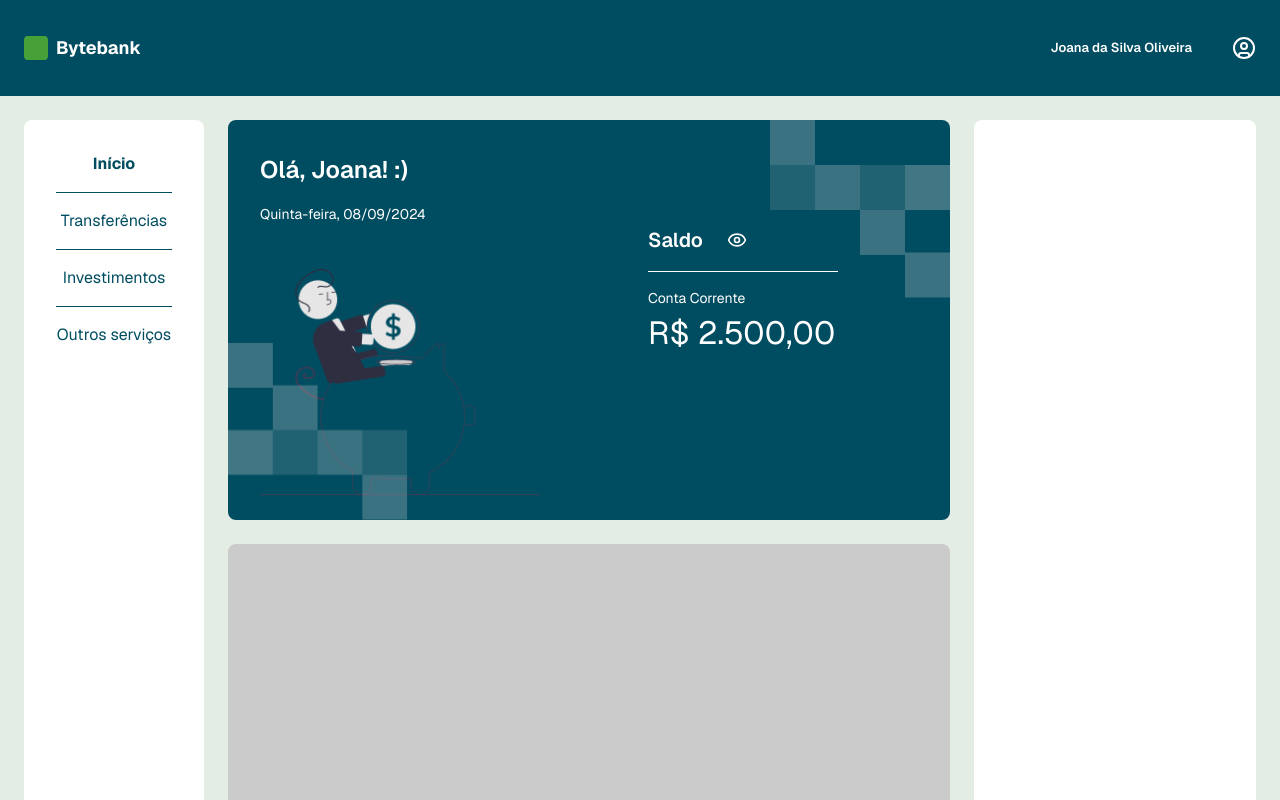
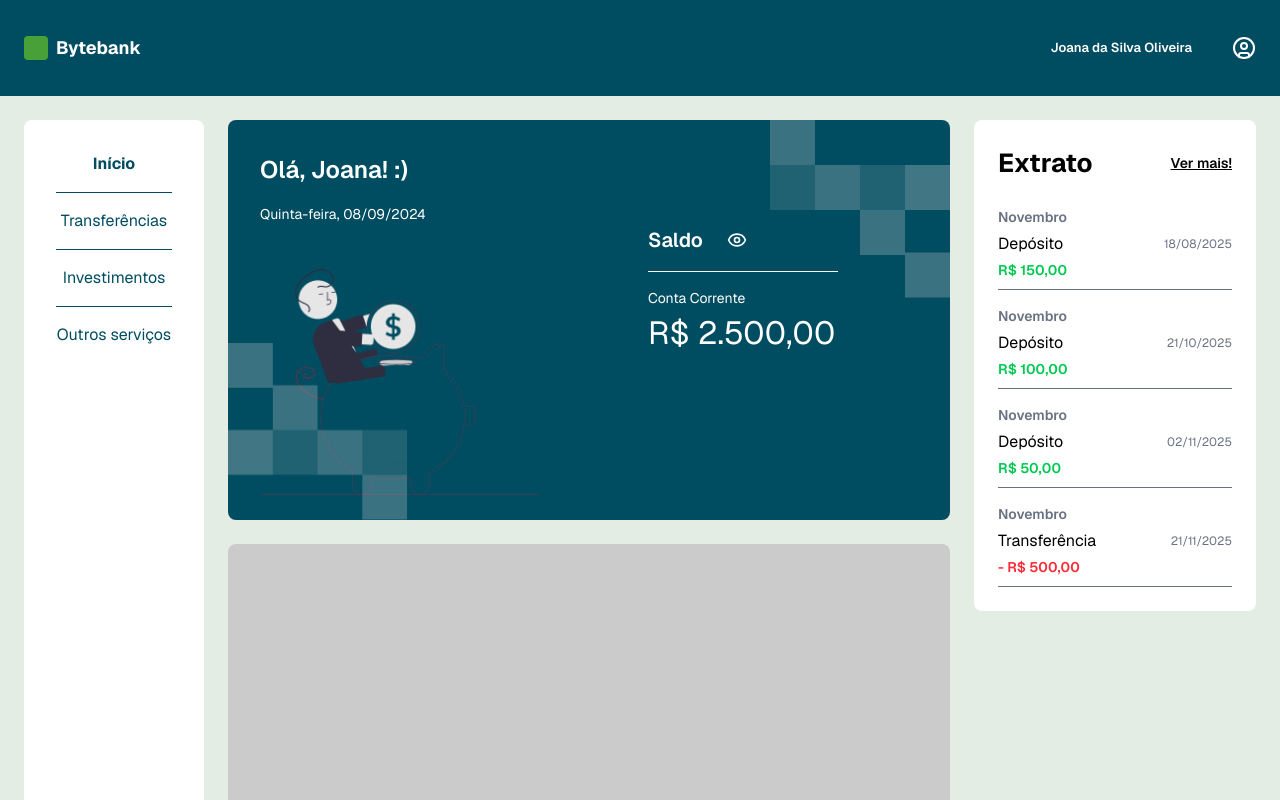
Before and after one commit to AlanLenz/Tech-Challenge---ByteBank, a Next.js app in the folder bytebank/: page /home in a window 1280 px wide. Shown: the top 800 px of the page. Built offline with nearby package versions, Linux system fonts and the light colour scheme.

Commit message:
Creating ExtractPreview component

```diff
--- a/bytebank/src/app/home/page.tsx
+++ b/bytebank/src/app/home/page.tsx
@@ -1,3 +1,4 @@
+import ExtractPreview from "@/components/ExtractPreview";
 import Header from "@/components/Header";
 import Hero from "@/components/Hero";
 import SideMenu from "@/components/SideMenu";
@@ -13,7 +14,7 @@ export default function Home() {
             <Hero />
             <div className="w-[100%] bg-[#CBCBCB] rounded-lg p-8 h-[478px]" />
           </div>
-          <div className="max-w-[282px] w-[100%] bg-white rounded-lg" />
+          <ExtractPreview />
         </div>
       </div>
     </div>
--- /dev/null
+++ b/bytebank/src/components/ExtractPreview/index.tsx
@@ -0,0 +1,59 @@
+
+const ExtractPreview = () => {
+
+  const extractData = [
+    {
+      id: 1,
+      title: "Compra no Supermercado",
+      amount: "R$ 150,00",
+      date: "18/08/2025",
+      type: "Deposit",
+    },
+    {
+      id: 2,
+      title: "Consulta Médica",
+      amount: "R$ 100,00",
+      date: "21/10/2025",
+      type: "Deposit",
+    },
+    {
+      id: 3,
+      title: "Pix para Maria",
+      amount: "R$ 50,00",
+      date: "02/11/2025",
+      type: "Deposit",
+    },
+    {
+      id: 4,
+      title: "Restaurante",
+      amount: "- R$ 500,00",
+      date: "21/11/2025",
+      type: "Transfer",
+    },
+  ];
+
+  return (
+    <div className="max-w-[282px] w-[100%] bg-white rounded-lg p-6 self-start">
+      <div className="flex justify-between items-center mb-6">
+        <h2 className="text-black font-bold text-[26px]">Extrato</h2>
+        <a className="text-black font-semibold decoration-1 underline text-[14px] cursor-pointer">Ver mais!</a>
+      </div>
+      <ul className="space-y-4">
+        {extractData.map((item) => (
+          <li key={item.id} className="flex flex-col">
+            <div className="border-b-[1px] border-gray-300 border-gray-500 pb-2">
+              <p className="text-gray-500 text-[14px] font-semibold">Novembro</p>
+              <div className="flex justify-between items-center my-1">
+                <p className="text-black text-[16px]">{item.type === "Deposit" ? "Depósito" : "Transferência"}</p>
+                <p className="text-gray-500 text-[12px]">{item.date}</p>
+              </div>
+              <p className={`text-[14px] ${item.type === "Deposit" ? "text-green-500" : "text-red-500"} font-semibold`}>{item.amount}</p>
+            </div>
+          </li>
+        ))}
+      </ul>
+    </div>
+  );
+};
+
+export default ExtractPreview;
```
Also changed, not shown: bytebank/src/components/Hero/index.tsx (+24 -3 lines).
